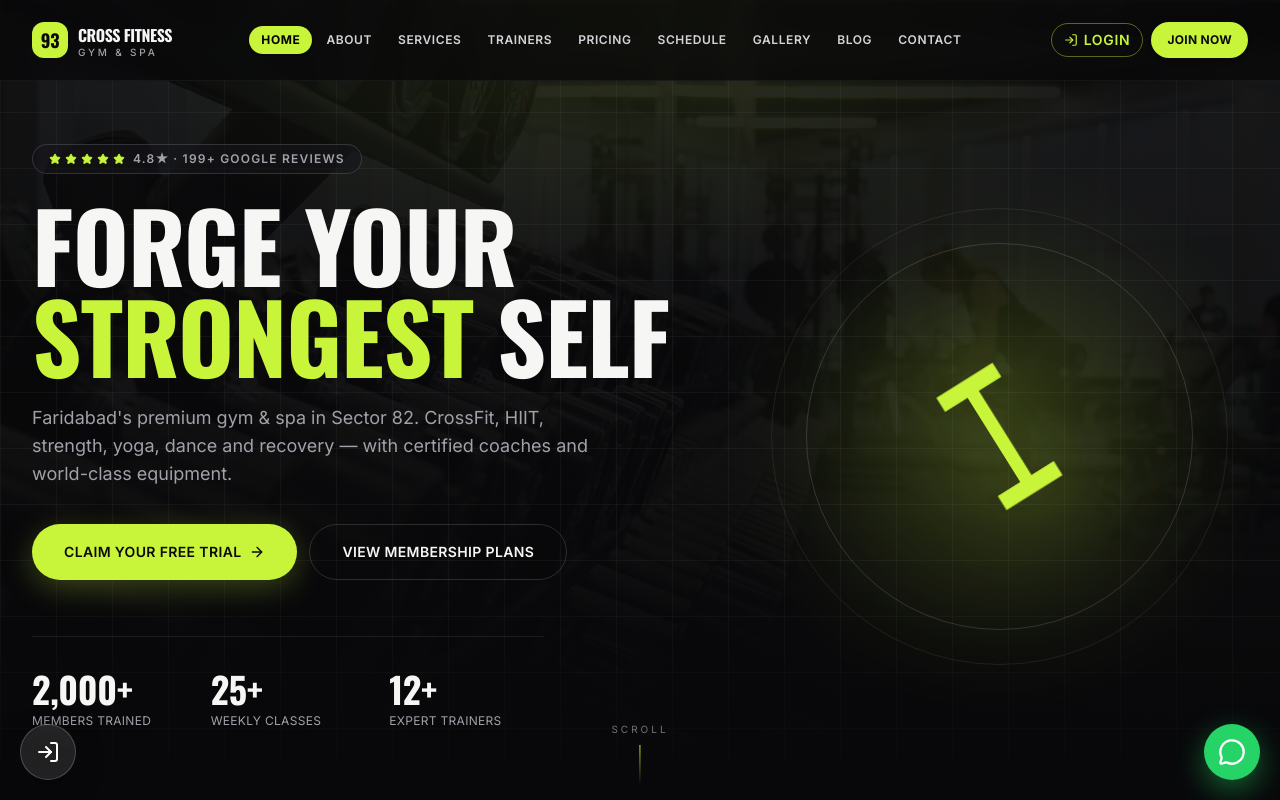
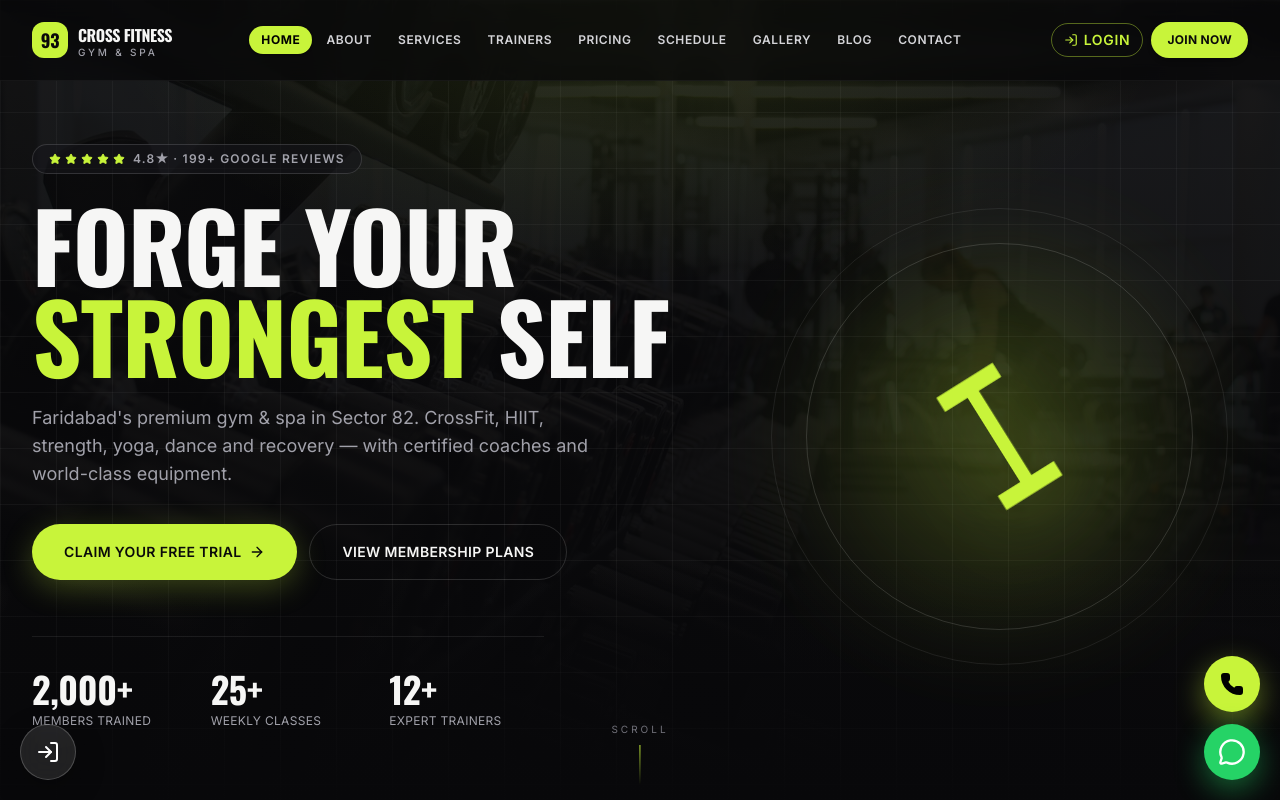
Before and after one commit to BhaveshSolanki2611/93-Cross-Fitness-Gym, a Next.js app: page / in a window 1280 px wide. Shown: the top 800 px of the page. Built offline with nearby package versions, Linux system fonts and the light colour scheme.

Commit message:
feat: add floating Call action button positioned above WhatsApp button

```diff
--- a/src/app/(marketing)/layout.tsx
+++ b/src/app/(marketing)/layout.tsx
@@ -3,6 +3,7 @@ import { SmoothScroll } from "@/components/layout/smooth-scroll";
 import { SiteHeader } from "@/components/layout/site-header";
 import { SiteFooter } from "@/components/layout/site-footer";
 import { WhatsappFab } from "@/components/layout/whatsapp-fab";
+import { CallFab } from "@/components/layout/call-fab";
 import { LoginFab } from "@/components/layout/login-fab";
 import { LocalBusinessJsonLd } from "@/components/seo/json-ld";
 
@@ -13,6 +14,7 @@ export default function MarketingLayout({ children }: { children: ReactNode }) {
       <SiteHeader />
       <main className="min-h-screen">{children}</main>
       <SiteFooter />
+      <CallFab />
       <WhatsappFab />
       <LoginFab />
     </SmoothScroll>
--- /dev/null
+++ b/src/components/layout/call-fab.tsx
@@ -0,0 +1,14 @@
+import { Phone } from "lucide-react";
+import { siteConfig } from "@/config/site";
+
+export function CallFab() {
+  return (
+    <a
+      href={`tel:${siteConfig.contact.phonePrimary}`}
+      aria-label="Call 93 Cross Fitness"
+      className="fixed bottom-[88px] right-5 z-40 flex size-14 items-center justify-center rounded-full bg-primary text-black shadow-[0_10px_30px_rgba(200,244,58,0.45)] transition-transform hover:scale-105 active:scale-95"
+    >
+      <Phone className="size-6 fill-black" />
+    </a>
+  );
+}
```
